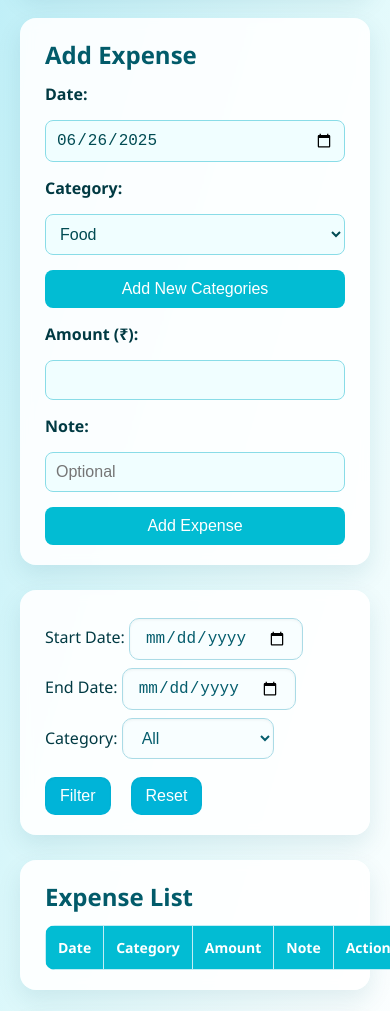
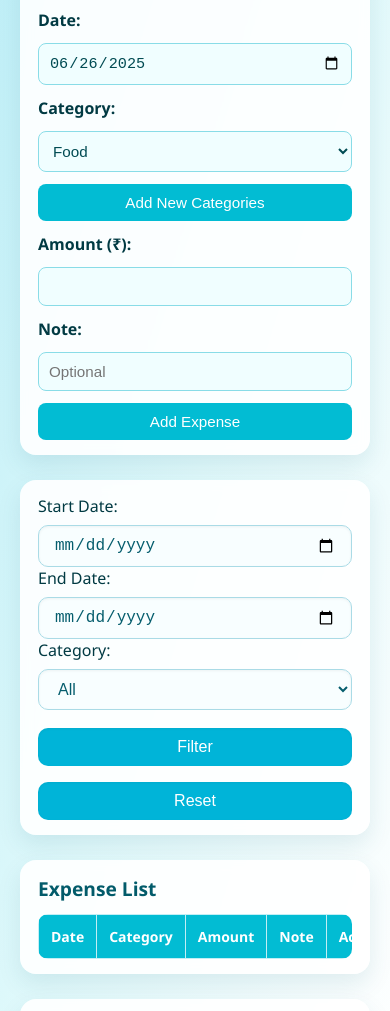
Before and after one commit to Harshsanjaybhaipatel/Expense-tracker, a plain HTML site: page index.html in a window 390 px wide. Shown: the part 153-1164 px from the top of the page. Drawn offline with Linux system fonts and the light colour scheme.

Commit message:
Update style.css

```diff
--- a/style.css
+++ b/style.css
@@ -193,3 +193,67 @@ table td {
 .delete-btn:hover {
   background-color: #d94a4a;
 }
+
+
+
+
+
+@media (max-width: 600px) {
+  header, section {
+    padding: 15px 18px;
+  }
+
+  header h1 {
+    font-size: 1.5rem;
+  }
+
+  h2 {
+    font-size: 1.2rem;
+  }
+
+  form {
+    flex-direction: column;
+    gap: 12px;
+  }
+
+  form input,
+  form select,
+  form button {
+    flex: 1 1 100%;
+    font-size: 0.95rem;
+    padding: 10px;
+  }
+
+  #new-category-container {
+    flex-direction: column;
+  }
+
+  table, thead, tbody, th, td {
+    font-size: 14px;
+  }
+
+  table {
+    overflow-x: auto;
+    display: block;
+  }
+
+  .button-group {
+    flex-direction: column;
+    align-items: stretch;
+    width: 100%;
+    gap: 8px;
+  }
+
+  #filter-section input,
+  #filter-section select,
+  #filter-section button {
+    min-width: unset;
+    width: 100%;
+  }
+
+  .delete-btn {
+    font-size: 0.9rem;
+    padding: 6px;
+    width: 100%;
+  }
+}
```
